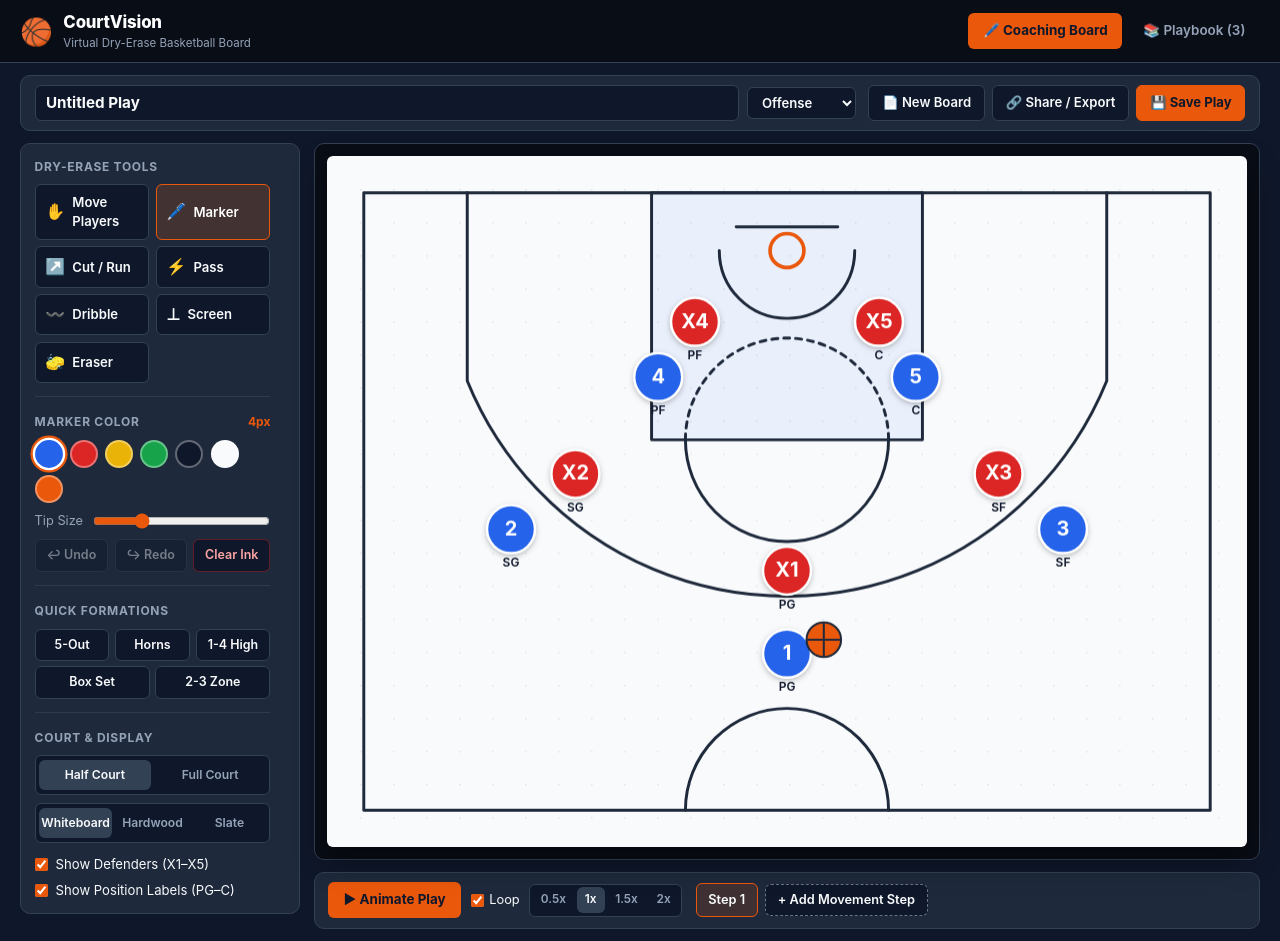
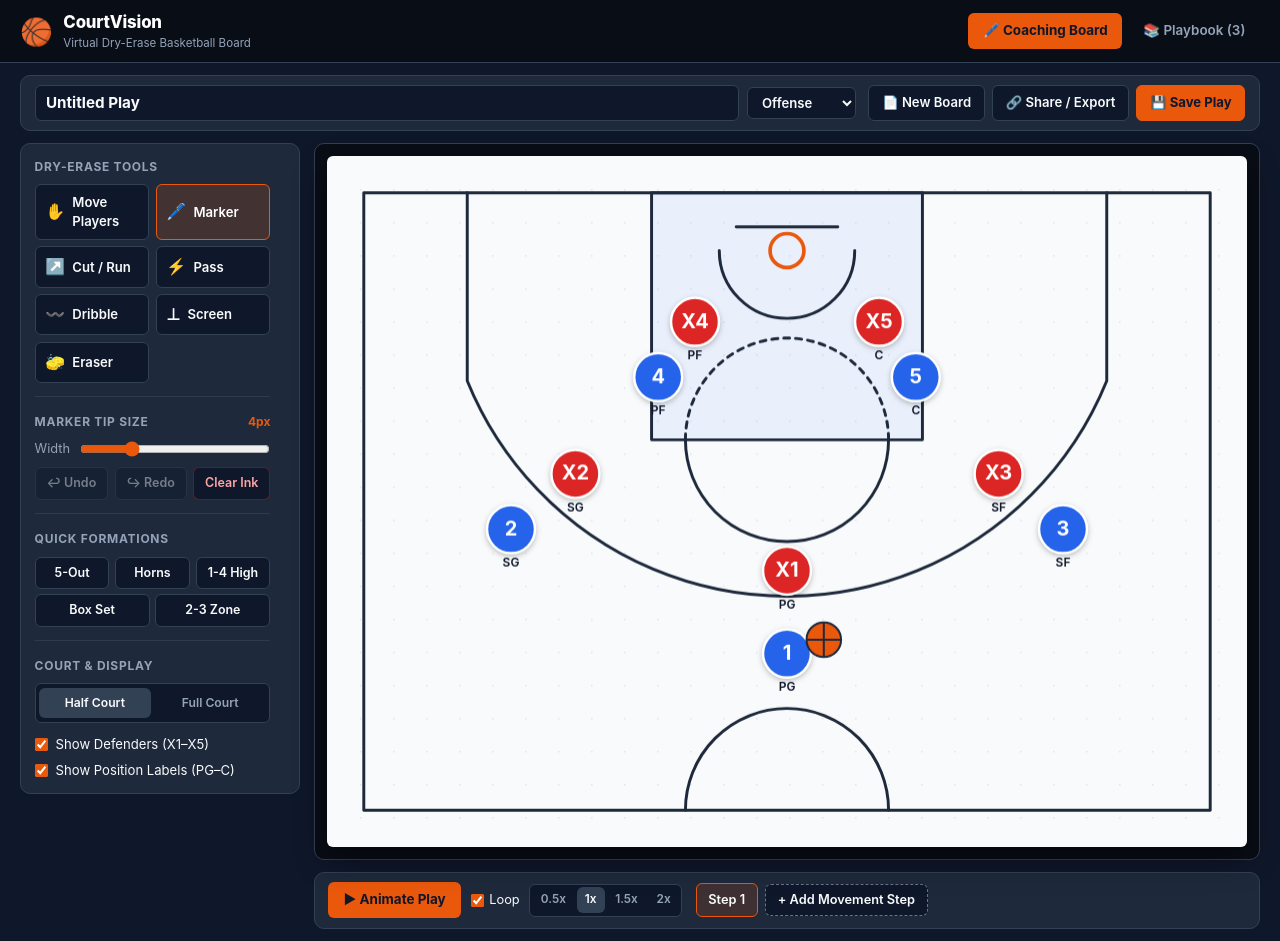
Before and after one commit to kennith/courtvision-app, a Vue app: page / in a window 1280 px wide. Built offline with nearby package versions, Linux system fonts and the light colour scheme.

Commit message:
refactor(board): standardize on black marker ink and whiteboard surface

```diff
--- a/src/components/CourtCanvas.vue
+++ b/src/components/CourtCanvas.vue
@@ -149,7 +149,7 @@ function onPointerUp(event) {
       boardStore.addStroke({
         id: `st-${Date.now()}-${Math.random().toString(36).slice(2, 6)}`,
         tool: boardStore.activeTool,
-        color: boardStore.markerColor,
+        color: '#0f172a',
         width: boardStore.markerWidth,
         points: [...activeStrokePoints.value]
       })
@@ -159,13 +159,11 @@ function onPointerUp(event) {
   }
 }
 
-// Drawing helpers
+// Drawing helpers (Whiteboard court only)
 function drawCourtMarkings(ctx, w, h) {
-  const surface = boardStore.courtSurface
   const mode = boardStore.courtMode
 
-  // 1. Background surface
-  if (surface === 'whiteboard') {
+  // 1. Whiteboard background surface
   ctx.fillStyle = '#f8fafc'
   ctx.fillRect(0, 0, w, h)
   ctx.fillStyle = 'rgba(148, 163, 184, 0.22)'
@@ -175,41 +173,9 @@ function drawCourtMarkings(ctx, w, h) {
       ctx.fillRect(gx, gy, 1.5, 1.5)
     }
   }
-  } else if (surface === 'hardwood') {
-    const grad = ctx.createLinearGradient(0, 0, w, h)
-    grad.addColorStop(0, '#d99b52')
-    grad.addColorStop(0.5, '#e4ad6b')
-    grad.addColorStop(1, '#c9883e')
-    ctx.fillStyle = grad
-    ctx.fillRect(0, 0, w, h)
 
-    ctx.strokeStyle = 'rgba(120, 65, 15, 0.13)'
-    ctx.lineWidth = 1
-    const plankCount = 26
-    for (let i = 1; i < plankCount; i++) {
-      const py = (h / plankCount) * i
-      ctx.beginPath()
-      ctx.moveTo(0, py)
-      ctx.lineTo(w, py)
-      ctx.stroke()
-    }
-  } else {
-    ctx.fillStyle = '#0f172a'
-    ctx.fillRect(0, 0, w, h)
-  }
-
-  const lineColor =
-    surface === 'whiteboard'
-      ? '#1e293b'
-      : surface === 'hardwood'
-      ? '#ffffff'
-      : '#475569'
-  const paintFill =
-    surface === 'whiteboard'
-      ? 'rgba(37, 99, 235, 0.07)'
-      : surface === 'hardwood'
-      ? 'rgba(30, 58, 138, 0.28)'
-      : 'rgba(37, 99, 235, 0.12)'
+  const lineColor = '#1e293b'
+  const paintFill = 'rgba(37, 99, 235, 0.07)'
 
   ctx.save()
   ctx.strokeStyle = lineColor
@@ -225,7 +191,6 @@ function drawCourtMarkings(ctx, w, h) {
   ctx.strokeRect(pad, pad, cw, ch)
 
   if (mode === 'half') {
-    // Half court oriented with basket at TOP (y = pad) and half-court line at BOTTOM (y = pad + ch)
     const cx = w / 2
     const topY = pad
     const bottomY = pad + ch
@@ -273,9 +238,7 @@ function drawCourtMarkings(ctx, w, h) {
     ctx.arc(cx, rimY, cw * 0.08, 0, Math.PI, false)
     ctx.stroke()
 
-    // Regulation-proportioned 3-Point Line:
-    // Corner lines run straight down from baseline at +/- cornerXOffset,
-    // meeting the circular arc centered at (cx, rimY) at exact geometric intersection.
+    // Regulation-proportioned 3-Point Line
     const threeRadius = Math.min(cw * 0.44, ch * 0.56)
     const cornerXOffset = threeRadius * (22 / 23.75)
     const dy = Math.sqrt(threeRadius * threeRadius - cornerXOffset * cornerXOffset)
@@ -330,13 +293,11 @@ function drawCourtMarkings(ctx, w, h) {
     const leftRimRadius = ch * 0.025
     const leftRimX = leftBackboardX + leftRimRadius * 1.35
 
-    // Left Backboard
     ctx.beginPath()
     ctx.moveTo(leftBackboardX, midY - ch * 0.06)
     ctx.lineTo(leftBackboardX, midY + ch * 0.06)
     ctx.stroke()
 
-    // Left 3-Point Line (straight corner lines + tangent circular arc)
     const leftBreakX = leftRimX + dx
     const leftStartAngle = Math.atan2(-cornerYOffset, dx)
     const leftEndAngle = Math.atan2(cornerYOffset, dx)
@@ -347,7 +308,6 @@ function drawCourtMarkings(ctx, w, h) {
     ctx.lineTo(leftX, midY + cornerYOffset)
     ctx.stroke()
 
-    // Left Rim
     ctx.save()
     ctx.strokeStyle = '#ea580c'
     ctx.beginPath()
@@ -368,13 +328,11 @@ function drawCourtMarkings(ctx, w, h) {
     const rightRimRadius = ch * 0.025
     const rightRimX = rightBackboardX - rightRimRadius * 1.35
 
-    // Right Backboard
     ctx.beginPath()
     ctx.moveTo(rightBackboardX, midY - ch * 0.06)
     ctx.lineTo(rightBackboardX, midY + ch * 0.06)
     ctx.stroke()
 
-    // Right 3-Point Line (straight corner lines + tangent circular arc)
     const rightBreakX = rightRimX - dx
     const rightStartAngle = Math.atan2(-cornerYOffset, -dx)
     const rightEndAngle = Math.atan2(cornerYOffset, -dx)
@@ -385,7 +343,6 @@ function drawCourtMarkings(ctx, w, h) {
     ctx.lineTo(rightX, midY + cornerYOffset)
     ctx.stroke()
 
-    // Right Rim
     ctx.save()
     ctx.strokeStyle = '#ea580c'
     ctx.beginPath()
@@ -427,8 +384,8 @@ function drawSingleStroke(ctx, stroke, w, h) {
   if (!pts || pts.length < 2) return
 
   ctx.save()
-  ctx.strokeStyle = stroke.color
-  ctx.fillStyle = stroke.color
+  ctx.strokeStyle = '#0f172a'
+  ctx.fillStyle = '#0f172a'
   ctx.lineWidth = stroke.width * (w / 700)
   ctx.lineCap = 'round'
   ctx.lineJoin = 'round'
@@ -571,8 +528,7 @@ function drawTokens(ctx, w, h) {
 
     if (boardStore.showPlayerRoles && tk.role) {
       ctx.font = `600 ${Math.round(tokenRadius * 0.52)}px Inter, sans-serif`
-      ctx.fillStyle =
-        boardStore.courtSurface === 'whiteboard' ? '#0f172a' : '#f8fafc'
+      ctx.fillStyle = '#0f172a'
       ctx.fillText(tk.role, cx, cy + tokenRadius + 10)
     }
 
@@ -605,7 +561,7 @@ function renderBoard() {
       ctx,
       {
         tool: boardStore.activeTool,
-        color: boardStore.markerColor,
+        color: '#0f172a',
         width: boardStore.markerWidth,
         points: activeStrokePoints.value
       },
@@ -680,7 +636,6 @@ watch(
   () => [
     boardStore.currentFrameIndex,
     boardStore.courtMode,
-    boardStore.courtSurface,
     boardStore.showDefense,
     boardStore.showPlayerRoles,
     boardStore.currentFrame.strokes.length,
--- a/src/components/MarkerToolbar.vue
+++ b/src/components/MarkerToolbar.vue
@@ -53,29 +53,15 @@ function onWidthInput(e) {
       </div>
     </section>
 
-    <!-- Marker Colors -->
+    <!-- Marker Tip & Stroke Actions -->
     <section class="tool-section">
       <div class="section-row">
-        <h2 class="section-heading">Marker Color</h2>
+        <h2 class="section-heading">Marker Tip Size</h2>
         <span class="badge-thickness">{{ boardStore.markerWidth }}px</span>
-      </div>
-      <div class="color-swatch-row" role="radiogroup" aria-label="Marker color selection">
-        <button
-          v-for="swatch in boardStore.markerColors"
-          :key="swatch.hex"
-          type="button"
-          class="color-swatch"
-          :class="{ selected: boardStore.markerColor === swatch.hex }"
-          :style="{ backgroundColor: swatch.hex }"
-          :aria-label="swatch.name"
-          :aria-pressed="boardStore.markerColor === swatch.hex"
-          :title="swatch.name"
-          @click="boardStore.markerColor = swatch.hex"
-        ></button>
       </div>
 
       <label class="slider-label" for="marker-width-range">
-        <span>Tip Size</span>
+        <span>Width</span>
         <input
           id="marker-width-range"
           type="range"
@@ -150,33 +136,6 @@ function onWidthInput(e) {
           @click="boardStore.setCourtMode('full')"
         >
           Full Court
-        </button>
-      </div>
-
-      <div class="segmented-group" role="group" aria-label="Court surface theme">
-        <button
-          type="button"
-          class="seg-btn"
-          :class="{ active: boardStore.courtSurface === 'whiteboard' }"
-          @click="boardStore.courtSurface = 'whiteboard'"
-        >
-          Whiteboard
-        </button>
-        <button
-          type="button"
-          class="seg-btn"
-          :class="{ active: boardStore.courtSurface === 'hardwood' }"
-          @click="boardStore.courtSurface = 'hardwood'"
-        >
-          Hardwood
-        </button>
-        <button
-          type="button"
-          class="seg-btn"
-          :class="{ active: boardStore.courtSurface === 'dark' }"
-          @click="boardStore.courtSurface = 'dark'"
-        >
-          Slate
         </button>
       </div>
 
@@ -282,26 +241,6 @@ function onWidthInput(e) {
   font-size: 1rem;
 }
 
-.color-swatch-row {
-  display: flex;
-  flex-wrap: wrap;
-  gap: 0.45rem;
-}
-
-.color-swatch {
-  inline-size: 1.75rem;
-  block-size: 1.75rem;
-  border-radius: 50%;
-  border: 2px solid rgba(255, 255, 255, 0.35);
-  transition: transform 0.12s ease, border-color 0.12s ease;
-}
-
-.color-swatch.selected {
-  transform: scale(1.16);
-  border-color: #ffffff;
-  box-shadow: 0 0 0 2px var(--brand-color);
-}
-
 .slider-label {
   display: flex;
   align-items: safe center;
--- a/src/stores/useBoardStore.js
+++ b/src/stores/useBoardStore.js
@@ -2,6 +2,7 @@ import { defineStore } from 'pinia'
 import { ref, computed } from 'vue'
 
 const STORAGE_KEY = 'courtvision_saved_plays_v1'
+const BLACK_INK = '#0f172a'
 
 function createDefaultTokens(courtMode = 'half') {
   if (courtMode === 'full') {
@@ -40,7 +41,6 @@ const DEFAULT_PLAYS = [
     title: 'Horns High Ball Screen & Flare',
     category: 'Offense',
     courtMode: 'half',
-    courtSurface: 'whiteboard',
     updatedAt: '2026-10-30T12:00:00Z',
     frames: [
       {
@@ -63,21 +63,21 @@ const DEFAULT_PLAYS = [
           {
             id: 's1',
             tool: 'screen',
-            color: '#2563eb',
+            color: BLACK_INK,
             width: 4,
             points: [{ x: 0.35, y: 0.45 }, { x: 0.44, y: 0.66 }]
           },
           {
             id: 's2',
             tool: 'dribble',
-            color: '#2563eb',
+            color: BLACK_INK,
             width: 4,
             points: [{ x: 0.50, y: 0.72 }, { x: 0.38, y: 0.64 }, { x: 0.28, y: 0.45 }]
           },
           {
             id: 's3',
             tool: 'arrow',
-            color: '#eab308',
+            color: BLACK_INK,
             width: 4,
             points: [{ x: 0.35, y: 0.45 }, { x: 0.44, y: 0.22 }]
           }
@@ -103,14 +103,14 @@ const DEFAULT_PLAYS = [
           {
             id: 's4',
             tool: 'pass',
-            color: '#16a34a',
+            color: BLACK_INK,
             width: 4,
             points: [{ x: 0.28, y: 0.45 }, { x: 0.43, y: 0.23 }]
           },
           {
             id: 's5',
             tool: 'pass',
-            color: '#ea580c',
+            color: BLACK_INK,
             width: 4,
             points: [{ x: 0.28, y: 0.45 }, { x: 0.14, y: 0.23 }]
           }
@@ -141,7 +141,6 @@ const DEFAULT_PLAYS = [
     title: '2-3 Zone Wing Trap & Weakside Rotation',
     category: 'Defense',
     courtMode: 'half',
-    courtSurface: 'hardwood',
     updatedAt: '2026-10-30T11:30:00Z',
     frames: [
       {
@@ -164,21 +163,21 @@ const DEFAULT_PLAYS = [
           {
             id: 'zs1',
             tool: 'pass',
-            color: '#2563eb',
+            color: BLACK_INK,
             width: 4,
             points: [{ x: 0.50, y: 0.72 }, { x: 0.20, y: 0.50 }]
           },
           {
             id: 'zs2',
             tool: 'arrow',
-            color: '#dc2626',
+            color: BLACK_INK,
             width: 4,
             points: [{ x: 0.38, y: 0.50 }, { x: 0.23, y: 0.53 }]
           },
           {
             id: 'zs3',
             tool: 'arrow',
-            color: '#dc2626',
+            color: BLACK_INK,
             width: 4,
             points: [{ x: 0.26, y: 0.24 }, { x: 0.20, y: 0.44 }]
           }
@@ -209,7 +208,6 @@ const DEFAULT_PLAYS = [
     title: 'BLOB Box Elevator Doors',
     category: 'Inbound',
     courtMode: 'half',
-    courtSurface: 'dark',
     updatedAt: '2026-10-30T10:15:00Z',
     frames: [
       {
@@ -232,21 +230,21 @@ const DEFAULT_PLAYS = [
           {
             id: 'bs1',
             tool: 'arrow',
-            color: '#eab308',
+            color: BLACK_INK,
             width: 4,
             points: [{ x: 0.64, y: 0.22 }, { x: 0.50, y: 0.32 }, { x: 0.50, y: 0.68 }]
           },
           {
             id: 'bs2',
             tool: 'screen',
-            color: '#2563eb',
+            color: BLACK_INK,
             width: 4,
             points: [{ x: 0.36, y: 0.44 }, { x: 0.46, y: 0.44 }]
           },
           {
             id: 'bs3',
             tool: 'screen',
-            color: '#2563eb',
+            color: BLACK_INK,
             width: 4,
             points: [{ x: 0.64, y: 0.44 }, { x: 0.54, y: 0.44 }]
           }
@@ -284,24 +282,13 @@ export const useBoardStore = defineStore('board', () => {
   const playTitle = ref('Untitled Play')
   const playCategory = ref('Offense')
   const courtMode = ref('half') // 'half' | 'full'
-  const courtSurface = ref('whiteboard') // 'whiteboard' | 'hardwood' | 'dark'
   const showDefense = ref(true)
   const showPlayerRoles = ref(true)
 
-  // Marker & tool state
+  // Marker & tool state (fixed black dry-erase ink)
   const activeTool = ref('pen') // 'select' | 'pen' | 'arrow' | 'pass' | 'dribble' | 'screen' | 'eraser'
-  const markerColor = ref('#2563eb')
+  const markerColor = ref(BLACK_INK)
   const markerWidth = ref(4)
-
-  const markerColors = [
-    { name: 'Offense Blue', hex: '#2563eb' },
-    { name: 'Defense Red', hex: '#dc2626' },
-    { name: 'Highlight Gold', hex: '#eab308' },
-    { name: 'Pass Green', hex: '#16a34a' },
-    { name: 'Coach Black', hex: '#0f172a' },
-    { name: 'Chalk White', hex: '#f8fafc' },
-    { name: 'Basketball Orange', hex: '#ea580c' }
-  ]
 
   // Multi-frame animation state
   const frames = ref([
@@ -384,7 +371,10 @@ export const useBoardStore = defineStore('board', () => {
   })
 
   function addStroke(stroke) {
-    currentFrame.value.strokes.push(stroke)
+    currentFrame.value.strokes.push({
+      ...stroke,
+      color: BLACK_INK
+    })
     if (!redoStacks.value[currentFrameIndex.value]) {
       redoStacks.value[currentFrameIndex.value] = []
     }
@@ -615,7 +605,6 @@ export const useBoardStore = defineStore('board', () => {
       title: finalTitle,
       category: finalCategory,
       courtMode: courtMode.value,
-      courtSurface: courtSurface.value,
       updatedAt: new Date().toISOString(),
       frames: cloneDeep(frames.value)
     }
@@ -637,7 +626,6 @@ export const useBoardStore = defineStore('board', () => {
     playTitle.value = play.title || 'Loaded Play'
     playCategory.value = play.category || 'Offense'
     courtMode.value = play.courtMode || 'half'
-    courtSurface.value = play.courtSurface || 'whiteboard'
     frames.value = cloneDeep(play.frames || [
       {
         id: 'frame-1',
@@ -664,7 +652,6 @@ export const useBoardStore = defineStore('board', () => {
       title: playTitle.value,
       category: playCategory.value,
       courtMode: courtMode.value,
-      courtSurface: courtSurface.value,
       frames: frames.value
     })
   }
@@ -679,7 +666,6 @@ export const useBoardStore = defineStore('board', () => {
       title: parsed.title || 'Imported Play',
       category: parsed.category || 'Offense',
       courtMode: parsed.courtMode || 'half',
-      courtSurface: parsed.courtSurface || 'whiteboard',
       updatedAt: new Date().toISOString(),
       frames: parsed.frames
     }
@@ -694,13 +680,11 @@ export const useBoardStore = defineStore('board', () => {
     playTitle,
     playCategory,
     courtMode,
-    courtSurface,
     showDefense,
     showPlayerRoles,
     activeTool,
     markerColor,
     markerWidth,
-    markerColors,
     frames,
     currentFrameIndex,
     currentFrame,
--- a/src/views/PlaybookView.vue
+++ b/src/views/PlaybookView.vue
@@ -37,7 +37,6 @@ async function sharePlayCard(play) {
       title: play.title,
       category: play.category,
       courtMode: play.courtMode,
-      courtSurface: play.courtSurface,
       frames: play.frames
     })
     const encoded = encodeURIComponent(btoa(unescape(encodeURIComponent(serialized))))
@@ -96,11 +95,12 @@ async function sharePlayCard(play) {
         <div class="card-top">
           <div class="mini-court-preview">
             <svg viewBox="0 0 200 150" class="mini-svg" aria-hidden="true">
-              <rect x="6" y="6" width="188" height="138" rx="4" fill="#0f172a" stroke="#475569" stroke-width="1.5" />
-              <rect x="68" y="6" width="64" height="56" fill="rgba(37,99,235,0.12)" stroke="#475569" stroke-width="1.5" />
-              <path d="M 76 62 A 24 24 0 0 0 124 62" fill="none" stroke="#475569" stroke-width="1.5" />
+              <rect width="200" height="150" rx="4" fill="#f8fafc" />
+              <rect x="6" y="6" width="188" height="138" rx="2" fill="#f8fafc" stroke="#1e293b" stroke-width="1.5" />
+              <rect x="68" y="6" width="64" height="56" fill="rgba(37,99,235,0.07)" stroke="#1e293b" stroke-width="1.5" />
+              <path d="M 76 62 A 24 24 0 0 0 124 62" fill="none" stroke="#1e293b" stroke-width="1.5" />
               <circle cx="100" cy="18" r="4" fill="none" stroke="#ea580c" stroke-width="1.5" />
-              <path d="M 26 6 L 26 48.4 A 80 80 0 0 0 174 48.4 L 174 6" fill="none" stroke="#475569" stroke-width="1.5" />
+              <path d="M 26 6 L 26 48.4 A 80 80 0 0 0 174 48.4 L 174 6" fill="none" stroke="#1e293b" stroke-width="1.5" />
               <!-- Render first frame tokens -->
               <g v-if="play.frames && play.frames[0]">
                 <template v-for="tk in play.frames[0].tokens" :key="tk.id">
```
Lines whose indentation alone changed are shown as unchanged.
